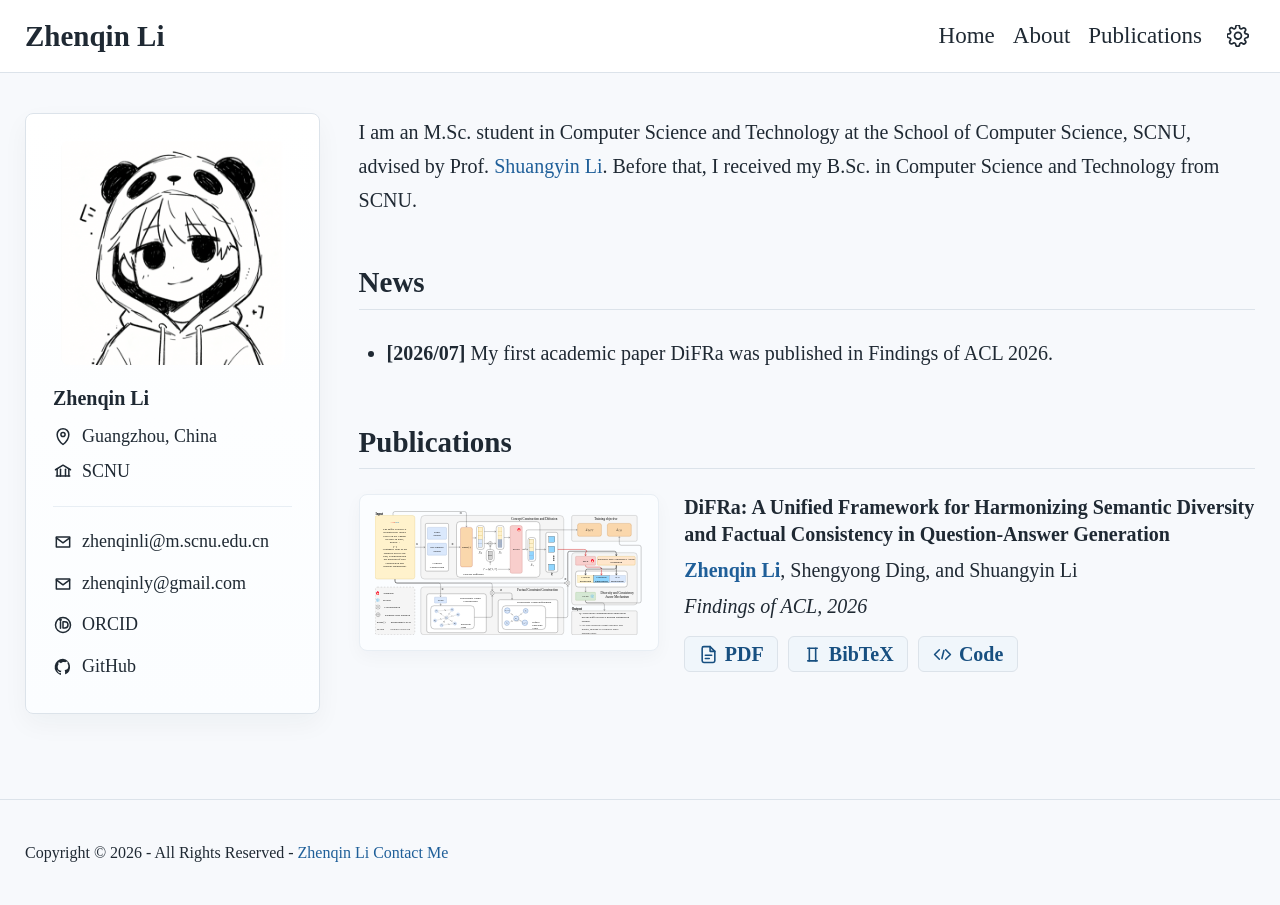
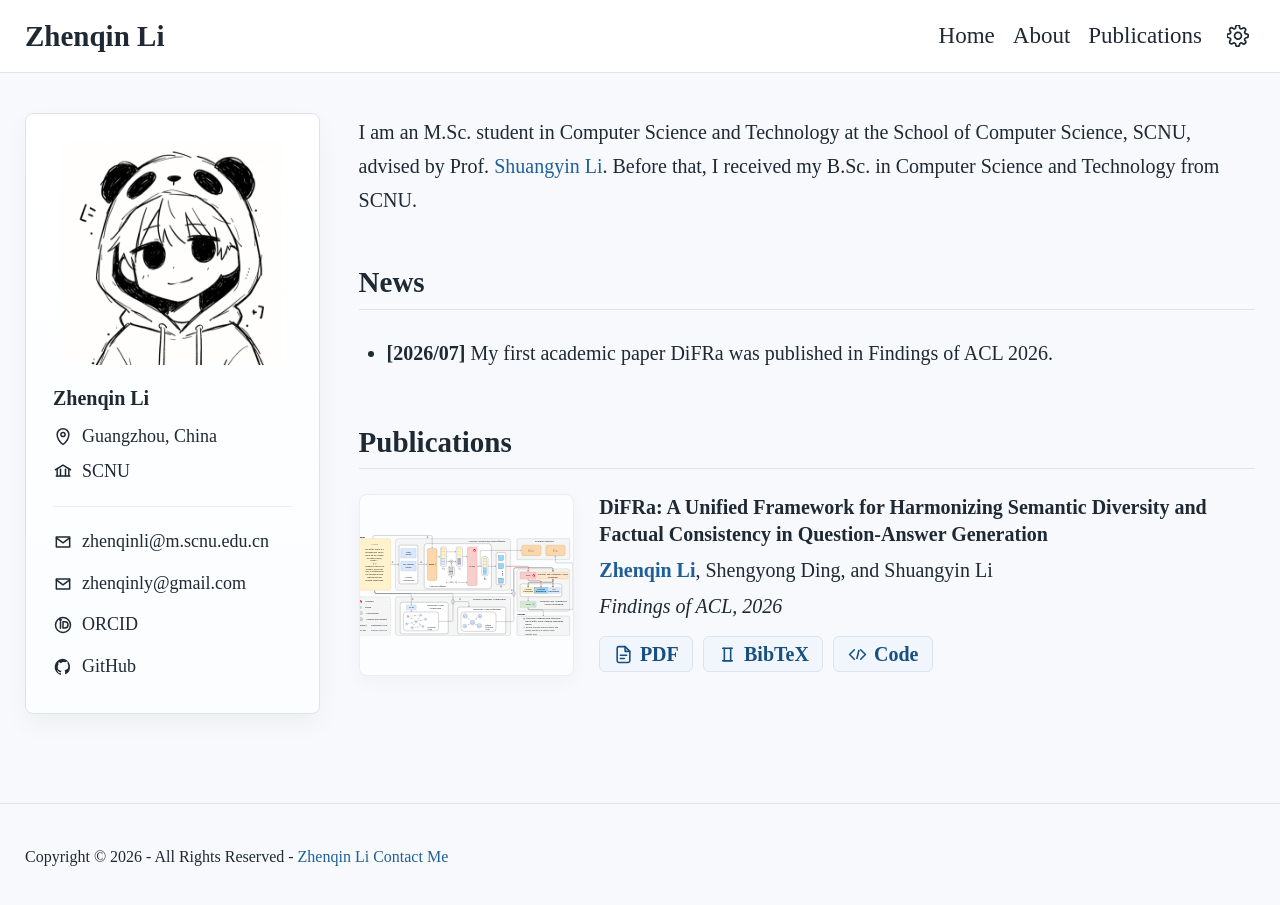
Before and after one commit to zqinli/zqinli.github.io, a Jekyll site: the page built from index.md, in a window 1280 px wide and 927 px high. Shown: the top 905 px of the window. Built offline with Jekyll 4.4.1, drawn with Linux system fonts in a browser that asks for light colours.

Commit message:
style: keep publication teaser compact

```diff
--- a/assets/css/main.css
+++ b/assets/css/main.css
@@ -312,7 +312,7 @@ a:hover {
   align-items: start;
   display: grid;
   gap: clamp(1rem, 2vw, 1.45rem);
-  grid-template-columns: minmax(300px, 32%) minmax(0, 1fr);
+  grid-template-columns: minmax(205px, 24%) minmax(0, 1fr);
   padding: 0.25rem 0 1rem;
 }
 
@@ -328,7 +328,9 @@ a:hover {
 
 .publication-teaser img {
   display: block;
-  height: auto;
+  height: 150px;
+  object-fit: contain;
+  transform: scale(1.18);
   width: 100%;
 }
 
@@ -510,7 +512,11 @@ code {
   }
 
   .publication-card {
-    grid-template-columns: 260px minmax(0, 1fr);
+    grid-template-columns: 180px minmax(0, 1fr);
+  }
+
+  .publication-teaser img {
+    height: 125px;
   }
 }
 
@@ -534,7 +540,11 @@ code {
   }
 
   .publication-card {
-    grid-template-columns: 220px minmax(0, 1fr);
+    grid-template-columns: 150px minmax(0, 1fr);
+  }
+
+  .publication-teaser img {
+    height: 105px;
   }
 
   .publication-body h3 {
```
